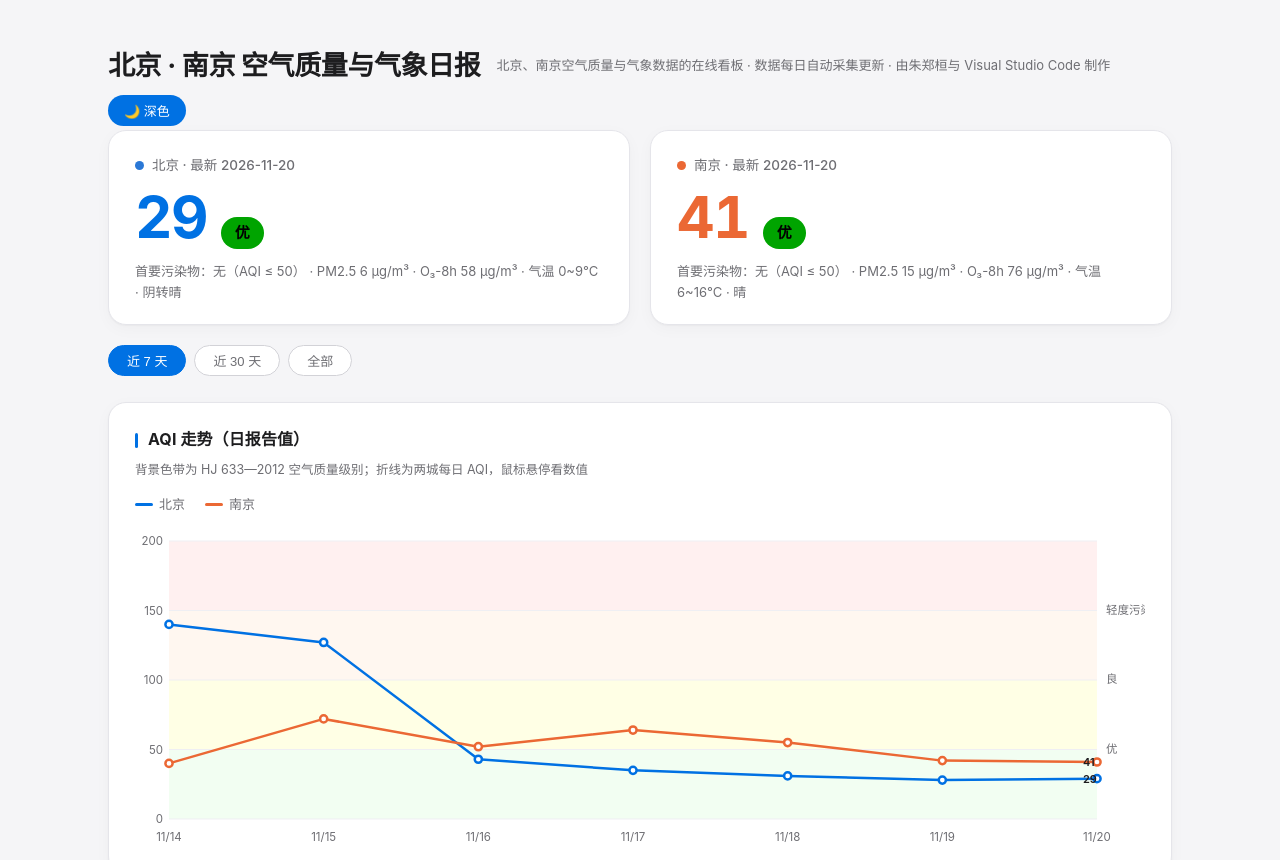
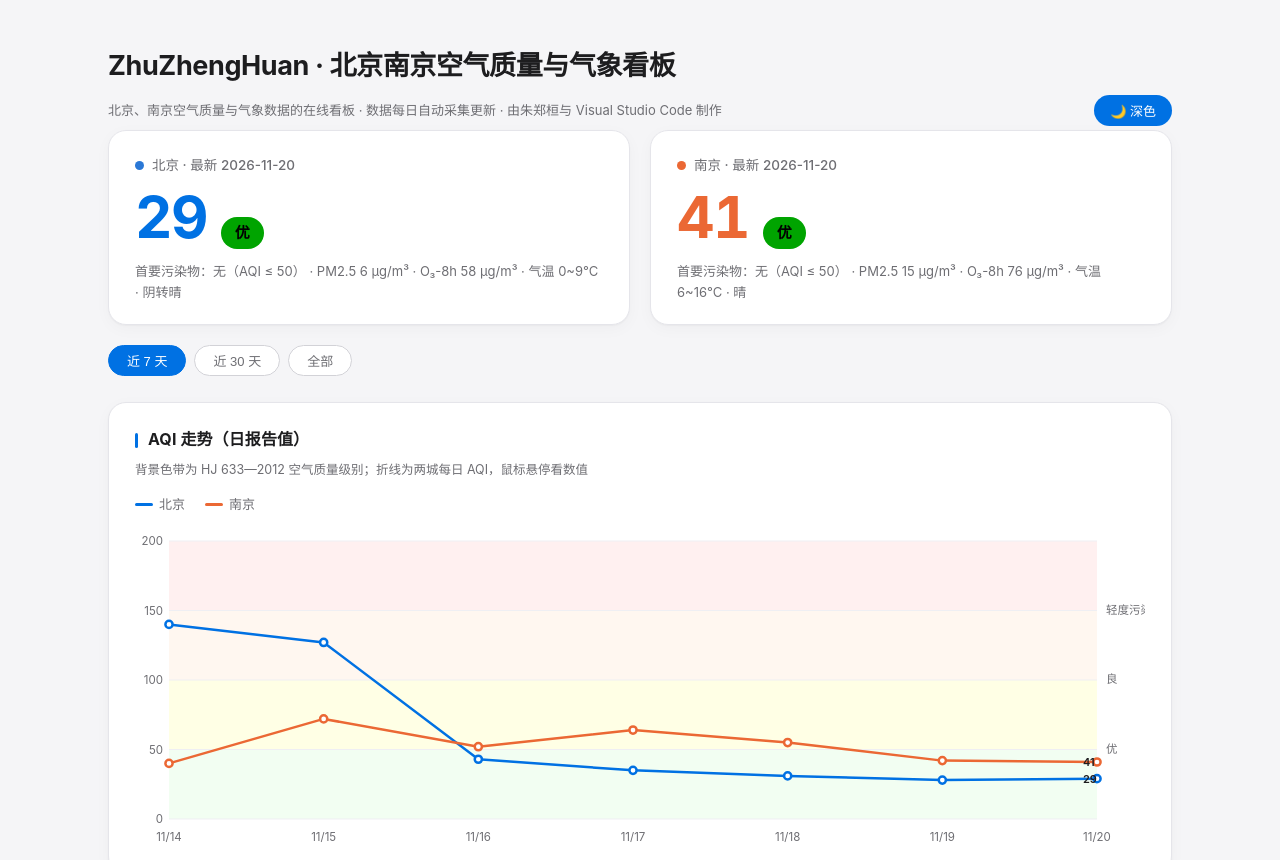
Before and after one commit to ZhuZhengHuan/Bj-Nj-Weather-, a plain HTML site: page index.html in a window 1280 px wide. Shown: the top 860 px of the page. Drawn offline with Linux system fonts and the light colour scheme.

Commit message:
站点更名：ZhuZhengHuan · 北京南京空气质量与气象看板

```diff
--- a/index.html
+++ b/index.html
@@ -3,7 +3,7 @@
 <head>
 <meta charset="utf-8">
 <meta name="viewport" content="width=device-width, initial-scale=1">
-<title>北京 · 南京 空气质量与气象日报</title>
+<title>ZhuZhengHuan · 北京南京空气质量与气象看板</title>
 <style>
 :root {
   /* 表面与文字（白色基调 + 蓝点缀） */
@@ -127,7 +127,7 @@ footer a { color: var(--accent); }
 <body>
 <div class="wrap">
   <header>
-    <h1>北京 · 南京 空气质量与气象日报</h1>
+    <h1>ZhuZhengHuan · 北京南京空气质量与气象看板</h1>
     <span class="meta">北京、南京空气质量与气象数据的在线看板 · 数据每日自动采集更新 · 由朱郑桓与 Visual Studio Code 制作</span>
     <span class="spacer"></span>
     <button class="theme-btn" id="themeBtn">🌙 深色</button>
```
Also changed, not shown: 1 other file.
